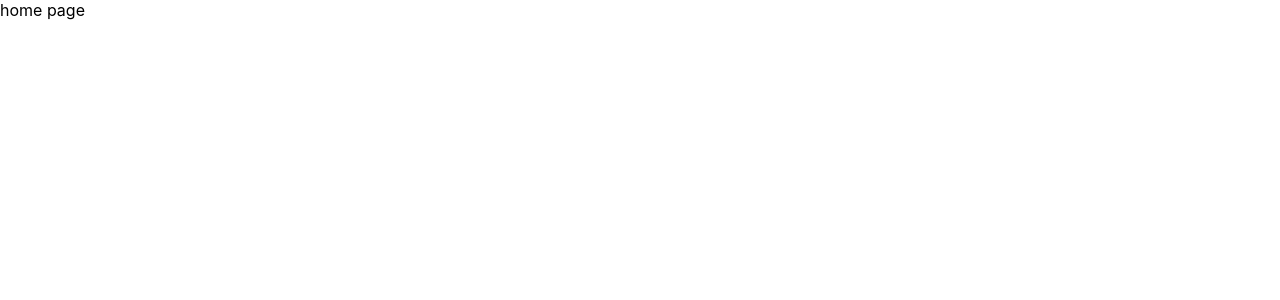
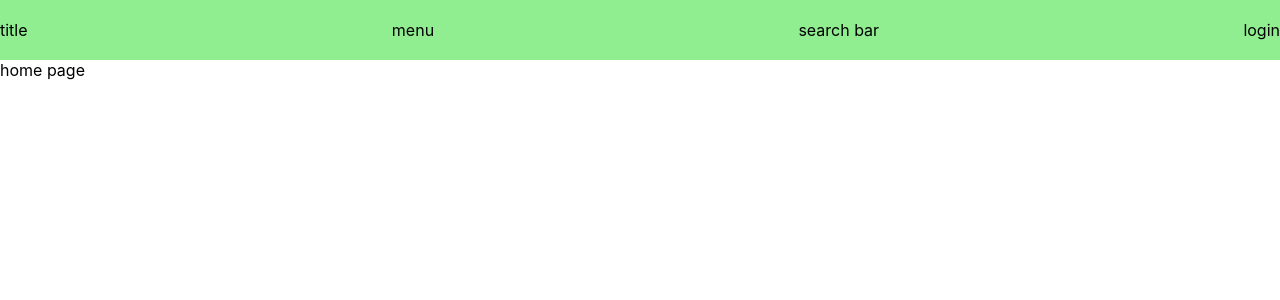
Before and after one commit to wizelineacademy/react-apprenticeship-capstone3, a React (Create React App) app: page / in a window 1280 px wide. Shown: the top 300 px of the page. Built offline with nearby package versions, Linux system fonts and the light colour scheme.

Commit message:
feat: add layout structure

```diff
--- a/package.json
+++ b/package.json
@@ -6,10 +6,12 @@
     "@testing-library/jest-dom": "^5.16.1",
     "@testing-library/react": "^12.1.2",
     "@testing-library/user-event": "^13.5.0",
+    "prop-types": "^15.8.1",
     "react": "^17.0.2",
     "react-dom": "^17.0.2",
     "react-router-dom": "^5.3.0",
     "react-scripts": "5.0.0",
+    "styled-components": "^5.3.3",
     "web-vitals": "^2.1.2"
   },
   "scripts": {
--- a/src/components/Header/Header.jsx
+++ b/src/components/Header/Header.jsx
@@ -0,0 +1,14 @@
+import React from 'react';
+
+import { HeaderContainer } from './Header.styles';
+const Header = () => {
+  return (
+    <HeaderContainer>
+        <p>title</p>
+        <p>menu</p>
+        <p>search bar</p>
+        <p>login</p>
+    </HeaderContainer>
+  );
+}
+export default Header;
--- a/src/components/Header/Header.styles.jsx
+++ b/src/components/Header/Header.styles.jsx
@@ -0,0 +1,12 @@
+import styled from "styled-components";
+
+const HeaderContainer = styled.header`
+    background: lightgreen;
+    width: 100%;
+    height: 60px;
+    display: flex;
+    justify-content: space-between;
+    align-items: center;
+`;
+
+export { HeaderContainer };
--- /dev/null
+++ b/src/components/Layout/Layout.jsx
@@ -0,0 +1,19 @@
+import React from 'react';
+import PropTypes from 'prop-types';
+
+import Header from '../Header/Header';
+
+const Layout = ({ children }) => {
+  return (
+    <div>
+      <Header />
+      { children }
+    </div>
+  );
+};
+
+Layout.propTypes = {
+    children: PropTypes.element.isRequired
+}
+
+export default Layout;
--- a/src/pages/Archive/Archive.jsx
+++ b/src/pages/Archive/Archive.jsx
@@ -1,9 +1,12 @@
 import React from 'react';
+import Layout from '../../components/Layout/Layout.jsx';
 const ArchivePage = () => {
   return (
-    <div className="Archive-page">
+    <Layout>
+      <div className="Archive-page">
        archive page
-    </div>
+      </div>
+  </Layout>
   );
 }
 
--- a/src/pages/Home/Home.jsx
+++ b/src/pages/Home/Home.jsx
@@ -1,9 +1,12 @@
 import React from 'react';
+import Layout from '../../components/Layout/Layout.jsx';
 const HomePage = () => {
   return (
-    <div className="Home-page">
-      home page
-    </div>
+    <Layout>
+      <div className="Home-page">
+        home page
+      </div>
+    </Layout>
   );
 }
 
```
Also changed, not shown: src/components/Layout/layout.styles.jsx (added), 2 other files (tests, documents, lock files or other folders).
